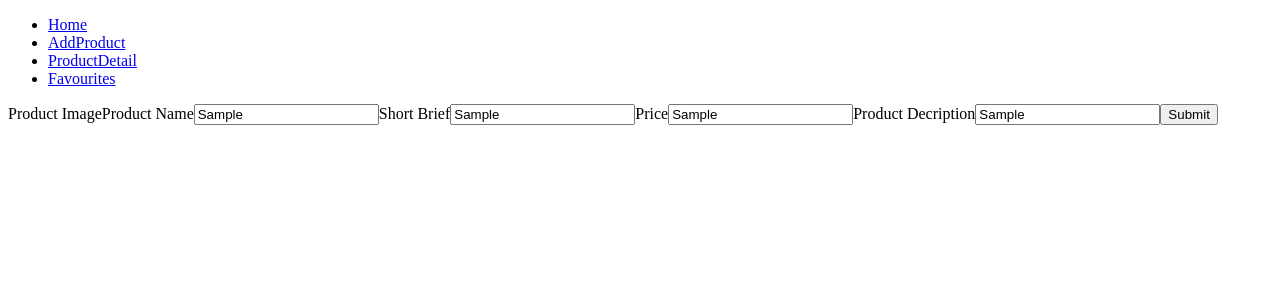
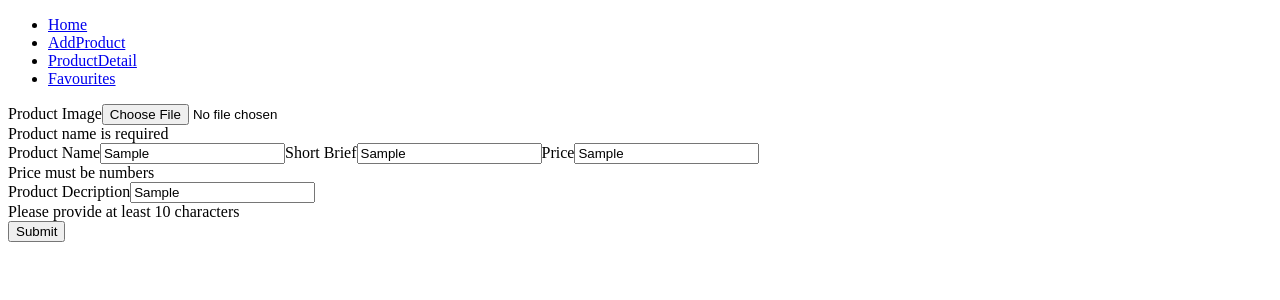
Before and after one commit to shellythedesigner/my-product-inventory, a React (Vite) app: page /AddProduct in a window 1280 px wide. Both pictures are taken after typing "Sample", "Sample", "Sample", "Sample" into the empty fields and a click on the button "Submit". Shown: the top 300 px of the page. Built offline with nearby package versions, Linux system fonts and the light colour scheme.

Commit message:
embed Yup for validation in AppProduct

```diff
--- a/src/pages/AddProduct.tsx
+++ b/src/pages/AddProduct.tsx
@@ -1,53 +1,54 @@
-// import * as Yup from "yup";
-
-// validationSchema: Yup.object({
-//   name: Yup.string()
-//     .matches(
-//       /^[a-zA-Z0-9 ]+$/,
-//       "Name must be letters, dashes, numbers, or spaces"
-//     )
-//     .required("Required"),
-//   email: Yup.string().email("Invalid Email Address").required("Required"),
-//   gitHubUsername: Yup.string()
-//     .min(5, "Must be at least 5 characters")
-//     .max(15, "Must be at most 15 characters")
-//     .required(),
-//   blogUrl: Yup.string().url("Must be a valid URL"),
-// }),
-// onSubmit: (values) => {
-//   // Here, you handle what you want to do with the form data when the form is submitted.
-//   // For instance, sending the data to a server.
-//   console.log(values);
-// },
-// });
-
 import { useFormik } from "formik";
+import * as Yup from "yup";
 
 const AppProduct = () => {
-  // Pass the useFormik() hook initial form values and a submit function that will
-  // be called when the form is submitted
   const formik = useFormik({
     initialValues: {
-      image: "",
+      file: "",
       name: "",
       brief: "",
       price: "",
       decription: "",
     },
+    validationSchema: Yup.object({
+      image: Yup.mixed().required("Product image is required"),
+      name: Yup.string().required("Product name is required"),
+      brief: Yup.string()
+        .min(1, "Please provide at least 10 characters")
+        .max(20, "Maximum is 50 characters"),
+      price: Yup.string()
+        .matches(/[0-9]/, "Price must be numbers")
+        .required("Price is required"),
+      decription: Yup.string().min(10, "Please provide at least 10 characters"),
+      file: Yup.string().required("Product name is required"),
+    }),
+
     onSubmit: (values) => {
-      alert(JSON.stringify(values, null, 2));
+      // alert(JSON.stringify(values, null, 2));
+      console.log(values);
     },
   });
   return (
     <form onSubmit={formik.handleSubmit}>
-      <label htmlFor="image">Product Image</label>
+      <label htmlFor="file">Product Image</label>
       <input
-        id="image"
-        name="image"
-        type="image"
-        onChange={formik.handleChange}
-        value={formik.values.image}
+        id="file"
+        name="file"
+        type="file"
+        // onChange={(e) => formik.setFieldValue("image"), e.target.files[0])}
+        // onChange={(e: React.ChangeEvent<HTMLInputElement>) =>
+        //   formik.setFieldValue("image", e.target.files[0])
+        // }
+        onChange={(e: React.ChangeEvent<HTMLInputElement>) => {
+          if (e.target.files && e.target.files.length > 0) {
+            formik.setFieldValue("file", e.target.files[0]);
+          }
+        }}
+        // value={formik.values.file}
       />
+      {formik.touched.file && formik.errors.file ? (
+        <div>{formik.errors.file}</div>
+      ) : null}
 
       <label htmlFor="name">Product Name</label>
       <input
@@ -57,6 +58,9 @@ const AppProduct = () => {
         onChange={formik.handleChange}
         value={formik.values.name}
       />
+      {formik.touched.name && formik.errors.name ? (
+        <div>{formik.errors.name}</div>
+      ) : null}
 
       <label htmlFor="brief">Short Brief</label>
       <input
@@ -66,6 +70,9 @@ const AppProduct = () => {
         onChange={formik.handleChange}
         value={formik.values.brief}
       />
+      {formik.touched.brief && formik.errors.brief ? (
+        <div>{formik.errors.brief}</div>
+      ) : null}
 
       <label htmlFor="price">Price</label>
       <input
@@ -75,6 +82,9 @@ const AppProduct = () => {
         onChange={formik.handleChange}
         value={formik.values.price}
       />
+      {formik.touched.price && formik.errors.price ? (
+        <div>{formik.errors.price}</div>
+      ) : null}
 
       <label htmlFor="decription">Product Decription</label>
       <input
@@ -84,6 +94,9 @@ const AppProduct = () => {
         onChange={formik.handleChange}
         value={formik.values.decription}
       />
+      {formik.touched.decription && formik.errors.decription ? (
+        <div>{formik.errors.decription}</div>
+      ) : null}
 
       <button type="submit">Submit</button>
     </form>
```
